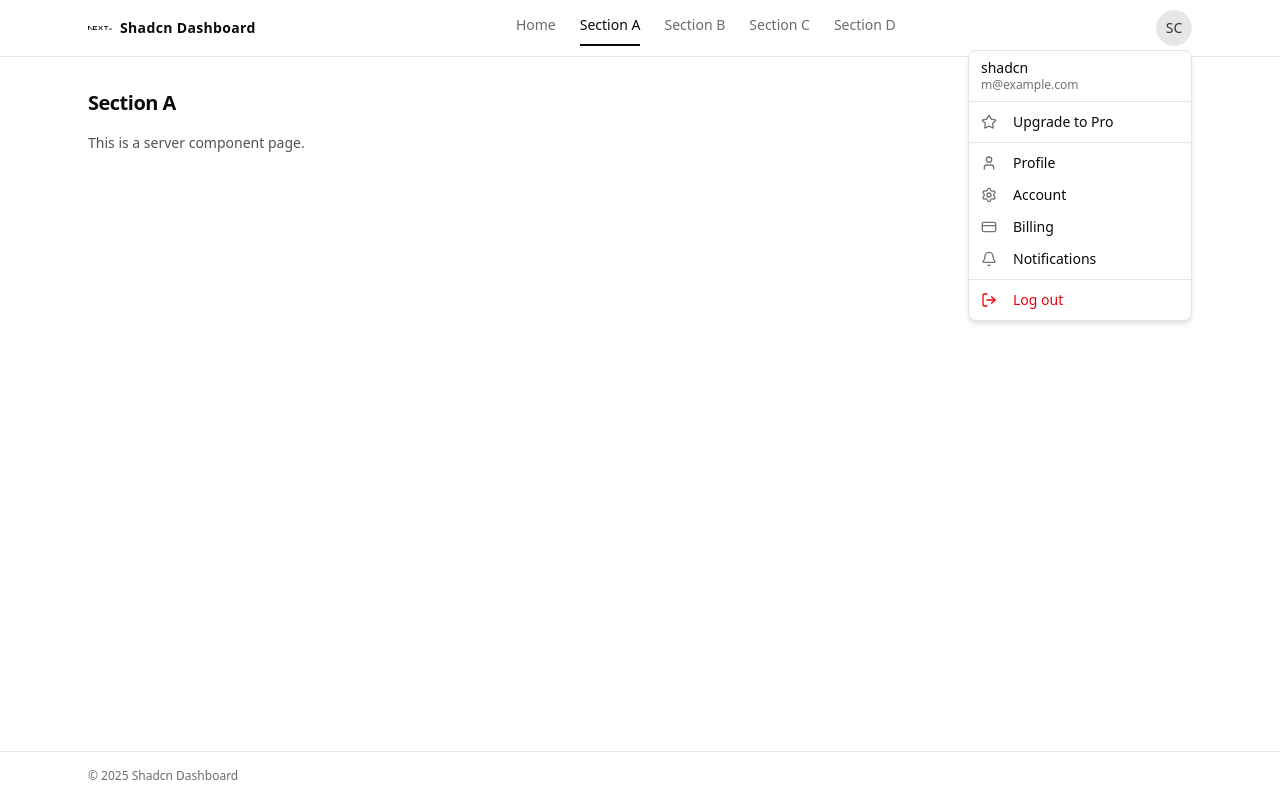
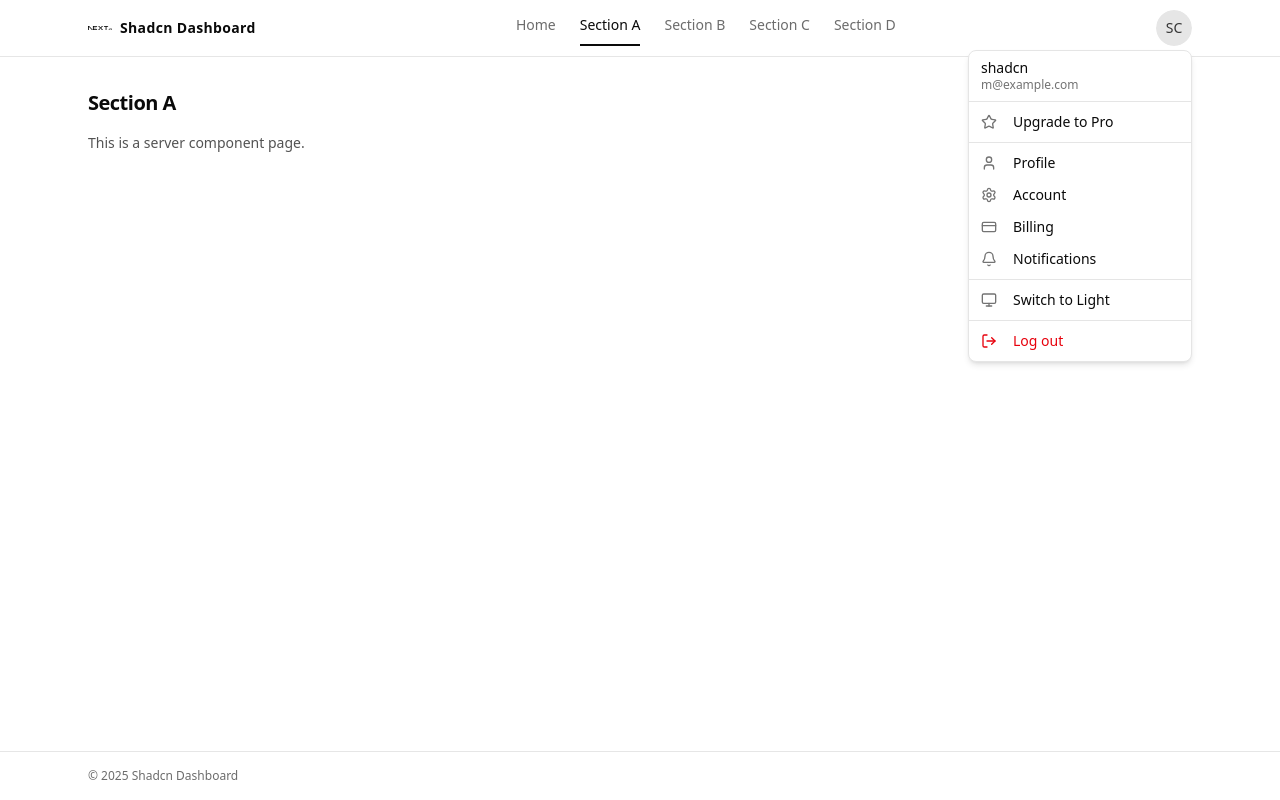
Before and after one commit to renchris/shadcn-dashboard, a Next.js app: page /section-a in a window 1280 px wide. Both pictures are taken after a click on the button "SC". Built offline with nearby package versions, Linux system fonts and the light colour scheme.

Commit message:
feat: manual theme provider

```diff
--- a/app/layout.tsx
+++ b/app/layout.tsx
@@ -5,6 +5,7 @@ import Link from "next/link";
 import Image from "next/image";
 import NavTabs from "../components/NavTabs";
 import ProfileMenu from "../components/ProfileMenu";
+import { ThemeProvider } from "../components/theme-provider";
 
 const geistSans = Geist({
   variable: "--font-geist-sans",
@@ -27,9 +28,28 @@ export default function RootLayout({
   children: React.ReactNode;
 }>) {
   return (
-    <html lang="en">
+    <html lang="en" suppressHydrationWarning>
+      <head>
+        <script
+          dangerouslySetInnerHTML={{
+            __html: `
+              try {
+                if (localStorage.getItem('ui-theme') === 'dark' || (!localStorage.getItem('ui-theme') && window.matchMedia('(prefers-color-scheme: dark)').matches)) {
+                  document.documentElement.classList.add('dark')
+                } else {
+                  document.documentElement.classList.remove('dark')
+                }
+              } catch (e) {}
+            `,
+          }}
+        />
+      </head>
       <body
         className={`${geistSans.variable} ${geistMono.variable} antialiased`}
+      >
+        <ThemeProvider
+          defaultTheme="system"
+          storageKey="ui-theme"
         >
           <div className="min-h-screen flex flex-col">
             <header className="sticky top-0 z-50 border-b border-foreground/10 bg-background/80 backdrop-blur">
@@ -73,6 +93,7 @@ export default function RootLayout({
               </div>
             </footer>
           </div>
+        </ThemeProvider>
       </body>
     </html>
   );
--- a/components/ProfileMenu.tsx
+++ b/components/ProfileMenu.tsx
@@ -18,7 +18,11 @@ import {
   Bell,
   LogOut,
   Star,
+  Moon,
+  Sun,
+  Monitor,
 } from "lucide-react";
+import { useTheme } from "./theme-provider";
 
 export type MenuItem = {
   label: string;
@@ -55,6 +59,19 @@ export default function ProfileMenu({
   items = defaultItems,
   user = defaultUser
 }: ProfileMenuProps) {
+  const { theme, setTheme } = useTheme();
+
+  const getThemeIcon = () => {
+    switch (theme) {
+      case "light":
+        return <Sun className="h-4 w-4" />;
+      case "dark":
+        return <Moon className="h-4 w-4" />;
+      default:
+        return <Monitor className="h-4 w-4" />;
+    }
+  };
+
   return (
     <DropdownMenu>
       <DropdownMenuTrigger asChild>
@@ -91,6 +108,16 @@ export default function ProfileMenu({
           </DropdownMenuItem>
         ))}
         <DropdownMenuSeparator />
+
+        {/* Theme Toggle */}
+        <DropdownMenuItem onClick={() => setTheme(theme === "light" ? "dark" : theme === "dark" ? "system" : "light")}>
+          {getThemeIcon()}
+          <span className="ml-2">
+            {theme === "light" ? "Switch to Dark" : theme === "dark" ? "Switch to System" : "Switch to Light"}
+          </span>
+        </DropdownMenuItem>
+
+        <DropdownMenuSeparator />
         <DropdownMenuItem variant="destructive" asChild>
           <Link href="/sign-out">
             <LogOut className="mr-2 h-4 w-4" />
--- /dev/null
+++ b/components/theme-provider.tsx
@@ -0,0 +1,80 @@
+"use client";
+
+import { createContext, useContext, useEffect, useState } from "react";
+
+type Theme = "dark" | "light" | "system";
+
+type ThemeProviderProps = {
+  children: React.ReactNode;
+  defaultTheme?: Theme;
+  storageKey?: string;
+};
+
+type ThemeProviderState = {
+  theme: Theme;
+  setTheme: (theme: Theme) => void;
+};
+
+const initialState: ThemeProviderState = {
+  theme: "system",
+  setTheme: () => null,
+};
+
+const ThemeProviderContext = createContext<ThemeProviderState>(initialState);
+
+export function ThemeProvider({
+  children,
+  defaultTheme = "system",
+  storageKey = "ui-theme",
+  ...props
+}: ThemeProviderProps) {
+  const [theme, setTheme] = useState<Theme>(() => {
+    if (typeof window !== "undefined") {
+      return (localStorage.getItem(storageKey) as Theme) || defaultTheme;
+    }
+    return defaultTheme;
+  });
+
+  useEffect(() => {
+    const root = window.document.documentElement;
+
+    root.classList.remove("light", "dark");
+
+    if (theme === "system") {
+      const systemTheme = window.matchMedia("(prefers-color-scheme: dark)")
+        .matches
+        ? "dark"
+        : "light";
+
+      root.classList.add(systemTheme);
+      return;
+    }
+
+    root.classList.add(theme);
+  }, [theme]);
+
+  const value = {
+    theme,
+    setTheme: (theme: Theme) => {
+      if (typeof window !== "undefined") {
+        localStorage.setItem(storageKey, theme);
+      }
+      setTheme(theme);
+    },
+  };
+
+  return (
+    <ThemeProviderContext.Provider {...props} value={value}>
+      {children}
+    </ThemeProviderContext.Provider>
+  );
+}
+
+export const useTheme = () => {
+  const context = useContext(ThemeProviderContext);
+
+  if (context === undefined)
+    throw new Error("useTheme must be used within a ThemeProvider");
+
+  return context;
+};
```
Lines whose indentation alone changed are shown as unchanged.
